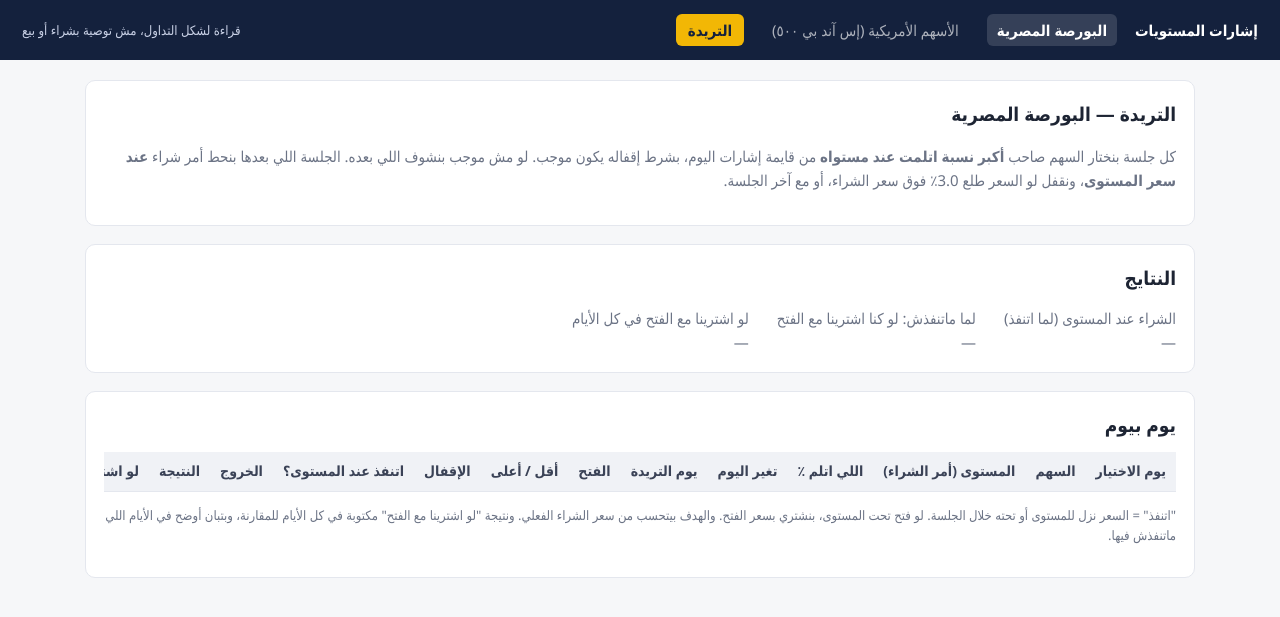
After one commit to dofahmy/EGX_Trade, a Flask app: page /trade in a window 1280 px wide. The commit adds this page. Shown: the top 617 px of the page. Run offline with Flask 3, Linux system fonts and the light colour scheme; lists and menus that the app fills with data are empty.

Commit message:
Add files via upload

```diff
--- a/app.py
+++ b/app.py
@@ -4,7 +4,7 @@ from functools import wraps
 
 from flask import Flask, request, redirect, url_for, render_template, Response, abort
 
-from engine import Store, process_upload, analyze, METHODS
+from engine import Store, process_upload, analyze, METHODS, same_day_trades
 import us
 
 DATA_DIR = os.environ.get('DATA_DIR', '/data' if Path('/data').exists() else './data')
@@ -27,14 +27,14 @@ STORES = {m: Store(v['root']) for m, v in MARKETS.items()}
 
 DEFAULTS = {
     'egx': dict(day_win=20, min_prices=7, threshold=10, mult=2.0, min_win=20, max_win=None,
-                min_share=10.0, gap=3.0, gap_max=None, hold=2, warn_share=2.0),
+                min_share=10.0, gap=3.0, gap_max=None, hold=2, warn_share=2.0, tp=3.0),
     # الجلسة الأمريكية ٧٨ فترة بدل ٥٤، فعدد المرات متكبّر بنفس النسبة. وعدد الأسهم أكبر، فالحد أكبر.
     # والسهم الأمريكي بيتداول على مئات الأسعار، فالنسبة اللي بتتلم عند سعر واحد صغيرة جدًا مقارنة بمصر
     'us': dict(day_win=29, min_prices=7, threshold=10, mult=2.0, min_win=29, max_win=None,
-               min_share=0.0, gap=3.0, gap_max=None, hold=2, warn_share=0.2),
+               min_share=0.0, gap=3.0, gap_max=None, hold=2, warn_share=0.2, tp=3.0),
 }
 TYPES = dict(day_win=int, min_prices=int, threshold=int, mult=float, min_win=int, max_win=int,
-             min_share=float, gap=float, gap_max=float, hold=int, warn_share=float)
+             min_share=float, gap=float, gap_max=float, hold=int, warn_share=float, tp=float)
 OPTIONAL = {'max_win', 'gap_max'}
 
 
@@ -271,6 +271,29 @@ def stock(sym):
     return render_template('stock.html', sym=sym, rows=rows, p=p)
 
 
+@app.route('/trade')
+@auth
+def trade():
+    """التريدة: شراء وبيع في نفس اليوم على السهم صاحب أكبر نسبة اتلمت."""
+    m = market()
+    p = params(m)
+    rows = same_day_trades(STORES[m], **p)
+
+    def summ(key_f, key_r):
+        done = [r['next'] for r in rows if r.get('next') and not r['next'].get('missing')]
+        lst = [n for n in done if key_f(n)]
+        if not lst:
+            return None
+        res = [n[key_r] for n in lst]
+        return dict(n=len(lst), of=len(done), avg=round(sum(res) / len(res), 2), total=round(sum(res), 2),
+                    wins=sum(1 for x in res if x > 0), tp=sum(1 for n in lst if n['why' if key_r == 'res' else 'o_why'] == 'tp'))
+    sm = dict(level=summ(lambda n: n['filled'], 'res'),
+              miss_open=summ(lambda n: not n['filled'], 'o_res'),
+              all_open=summ(lambda n: True, 'o_res'))
+    approx = any(r.get('next') and not r['next'].get('missing') and not r['next']['exact'] for r in rows)
+    return render_template('trade.html', rows=rows, p=p, sm=sm, approx=approx)
+
+
 @app.route('/export')
 @auth
 def export():
--- a/templates/base.html
+++ b/templates/base.html
@@ -48,6 +48,7 @@ a{color:var(--blue)}
     {% for k, v in markets.items() %}
       <a href="{{ url_for('index', m=k) }}" style="font-weight:{{ 700 if k==mkt else 400 }};opacity:{{ 1 if k==mkt else 0.65 }};padding:4px 10px;border-radius:6px;{{ 'background:rgba(255,255,255,.14);' if k==mkt }}">{{ v.title }}</a>
     {% endfor %}
+    <a href="{{ murl('trade') }}" style="background:#f2b705;color:#14213d;padding:4px 12px;border-radius:6px">التريدة</a>
   </div>
   <span class="mute" style="color:#c9d1e6;font-size:13px">قراءة لشكل التداول، مش توصية بشراء أو بيع</span>
 </header>
--- a/templates/index.html
+++ b/templates/index.html
@@ -273,7 +273,11 @@ fieldset .inline{gap:14px}
         </div>
         <p class="note">شرط الفتح: لو "من" ٠ و"لـ" فاضي، يبقى من غير شرط. مدة الشيل بتعد يوم الشراء: ٢ = الإشارة التلات، الشراء مع فتح الأربعاء، والبيع مع آخر سعر الخميس.</p>
       </fieldset>
-      <fieldset><legend>٤. التحذيرات</legend>
+      <fieldset><legend>٤. التريدة (شراء وبيع في نفس اليوم)</legend>
+        <label>الهدف: نقفل لو السعر طلع فوق سعر الشراء بـ ٪<input type="number" name="tp" value="{{ p.tp }}" min="0.1" step="any"></label>
+        <p class="note">السهم بيتختار من قايمة إشارات اليوم بعدد المرات وعدد الأسعار اللي في الجزء الأول.</p>
+      </fieldset>
+      <fieldset><legend>٥. التحذيرات</legend>
         <label>المستوى يبقى تحذير لو النسبة اللي اتلمت عنده أقل من ٪<input type="number" name="warn_share" value="{{ p.warn_share }}" min="0" step="any"></label>
       </fieldset>
       <button>حفظ</button>
--- /dev/null
+++ b/templates/trade.html
@@ -0,0 +1,81 @@
+{% extends 'base.html' %}
+{% block title %}التريدة{% endblock %}
+{% block body %}
+{% set last = rows[-1] if rows else none %}
+<div class="card">
+  <h2>التريدة — {{ mtitle }}</h2>
+  <p class="mute">كل جلسة بنختار السهم صاحب <b>أكبر نسبة اتلمت عند مستواه</b> من قايمة إشارات اليوم، بشرط إقفاله يكون موجب. لو مش موجب بنشوف اللي بعده. الجلسة اللي بعدها بنحط أمر شراء <b>عند سعر المستوى</b>، ونقفل لو السعر طلع {{ p.tp }}٪ فوق سعر الشراء، أو مع آخر الجلسة.</p>
+  {% if last and last.pick and not last.next %}
+  <div class="banner buy">
+    <b>أمر الجلسة الجاية</b> (من جلسة {{ last.date }}):
+    شراء <b>{{ last.pick.name }}</b> <span class="mute">{{ last.pick.sym }}</span> عند <b>{{ last.pick.level }}</b>،
+    والهدف <b>{{ last.pick.target }}</b> (+{{ p.tp }}٪)، ولو ماوصلش نقفل مع آخر الجلسة.
+    <div class="note">اتلم عند المستوى {{ '%.2f'|format(last.pick.share) }}٪ من تداول اليوم، في {{ last.pick.win }} فترة، وقفل {{ '%+.2f'|format(last.pick.chg) }}٪ على {{ last.pick.last }}.</div>
+  </div>
+  {% elif last and not last.pick %}
+  <div class="banner idle">جلسة {{ last.date }}: مفيش سهم في قايمة الإشارات إقفاله موجب، فمفيش أمر للجلسة الجاية.</div>
+  {% endif %}
+</div>
+
+<div class="card">
+  <h2>النتايج</h2>
+  <div style="display:flex;flex-wrap:wrap;gap:28px">
+    {% for key, title in [('level','الشراء عند المستوى (لما اتنفذ)'), ('miss_open','لما ماتنفذش: لو كنا اشترينا مع الفتح'), ('all_open','لو اشترينا مع الفتح في كل الأيام')] %}
+    {% set s = sm[key] %}
+    <div>
+      <div class="mute">{{ title }}</div>
+      {% if s %}
+      <div class="big"><span class="{{ 'pos' if s.avg>0 else 'neg' if s.avg<0 else '' }}">{{ '%+.2f'|format(s.avg) }}٪</span> متوسط
+        · مجموع <span class="{{ 'pos' if s.total>0 else 'neg' if s.total<0 else '' }}">{{ '%+.2f'|format(s.total) }}٪</span></div>
+      <div class="note">{{ s.n }} من {{ s.of }} يوم · كسبانة {{ s.wins }} · وصلت الهدف {{ s.tp }}</div>
+      {% else %}<div class="mute">—</div>{% endif %}
+    </div>
+    {% endfor %}
+  </div>
+  {% if approx %}<p class="note" style="color:var(--amber)">⚠ الجلسات اللي جنبها "تقريبي" اترفعت قبل التحديث ده، فمش متخزن فيها ترتيب الحركة جوه اليوم. بنفترض إن السعر نزل للمستوى الأول وبعدين طلع للهدف، وده ممكن مايكونش حصل. لو عاوزاها دقيقة، احذفي الجلسة وارفعيها تاني.</p>{% endif %}
+</div>
+
+<div class="card">
+  <h2>يوم بيوم</h2>
+  <div class="tablewrap"><table>
+    <tr><th>يوم الاختيار</th><th>السهم</th><th>المستوى (أمر الشراء)</th><th>اللي اتلم ٪</th><th>تغير اليوم</th>
+        <th>يوم التريدة</th><th>الفتح</th><th>أقل / أعلى</th><th>الإقفال</th><th>اتنفذ عند المستوى؟</th><th>الخروج</th><th>النتيجة</th><th>لو اشترينا مع الفتح</th></tr>
+    {% for r in rows|reverse %}
+    {% set k = r.pick %}{% set n = r.next %}
+    <tr>
+      <td><a href="{{ murl('day', date=r.date) }}">{{ r.date }}</a>
+        {% if r.skipped %}<div class="note" style="white-space:normal">اتخطينا: {% for x in r.skipped %}{{ x.sym }} ({{ '%+.2f'|format(x.chg) }}٪){{ '، ' if not loop.last }}{% endfor %}</div>{% endif %}</td>
+      {% if not k %}
+      <td colspan="12" class="mute">مفيش سهم إقفاله موجب في قايمة إشارات اليوم ({{ r.count }} إشارة)</td>
+      {% else %}
+      <td><a href="{{ murl('stock', sym=k.sym) }}">{{ k.sym }}</a><div class="note">{{ k.name }}</div></td>
+      <td class="num"><b>{{ k.level }}</b><div class="note">هدف {{ k.target }}</div></td>
+      <td class="num">{{ '%.2f'|format(k.share) }}٪<div class="note">{{ k.win }} فترة</div></td>
+      <td class="num pos">{{ '%+.2f'|format(k.chg) }}٪</td>
+      {% if not n %}
+      <td colspan="8"><span class="pill armed">الجلسة الجاية</span></td>
+      {% elif n.missing %}
+      <td>{{ n.date }}</td><td colspan="7" class="mute">السهم ماتداولش</td>
+      {% else %}
+      <td>{{ n.date }}{% if not n.exact %}<div class="note" style="color:var(--amber)">تقريبي</div>{% endif %}</td>
+      <td class="num">{{ n.open }}<div class="note {{ 'pos' if n.gap>0 else 'neg' if n.gap<0 else '' }}">{{ '%+.2f'|format(n.gap) }}٪ من المستوى</div></td>
+      <td class="num">{{ n.lo }} / {{ n.hi }}</td>
+      <td class="num">{{ n.last }}</td>
+      {% if n.filled %}
+      <td><span class="pill buy">اتنفذ</span><div class="note">عند {{ n.buy }}</div></td>
+      <td class="num">{{ n.exit }}<div class="note">{{ 'الهدف' if n.why=='tp' else 'آخر الجلسة' }}</div></td>
+      <td class="num {{ 'pos' if n.res>0 else 'neg' if n.res<0 else '' }}">{{ '%+.2f'|format(n.res) }}٪</td>
+      {% else %}
+      <td><span class="pill idle">ماتنفذش</span><div class="note">أقل سعر {{ n.lo }}</div></td>
+      <td class="mute">—</td><td class="mute">—</td>
+      {% endif %}
+      <td class="num {{ 'pos' if n.o_res>0 else 'neg' if n.o_res<0 else '' }}" style="{{ 'font-size:15px' if not n.filled else 'opacity:.6' }}">{{ '%+.2f'|format(n.o_res) }}٪
+        <div class="note">{{ n.o_buy }} ← {{ n.o_exit }} ({{ 'الهدف' if n.o_why=='tp' else 'آخر الجلسة' }})</div></td>
+      {% endif %}
+      {% endif %}
+    </tr>
+    {% endfor %}
+  </table></div>
+  <p class="note">"اتنفذ" = السعر نزل للمستوى أو تحته خلال الجلسة. لو فتح تحت المستوى، بنشتري بسعر الفتح. والهدف بيتحسب من سعر الشراء الفعلي. ونتيجة "لو اشترينا مع الفتح" مكتوبة في كل الأيام للمقارنة، وبتبان أوضح في الأيام اللي ماتنفذش فيها.</p>
+</div>
+{% endblock %}
--- a/us.py
+++ b/us.py
@@ -11,7 +11,7 @@ from pathlib import Path
 
 import pandas as pd
 
-from engine import day_stats, levels
+from engine import day_stats, levels, bars
 
 BASE = Path(__file__).resolve().parent
 DATASET = os.environ.get('US_DATASET', 'XNAS.ITCH')
@@ -101,7 +101,7 @@ def process_fetch(store, jid: str, date: str):
         syms = list(names)
         start, end = session_bounds(date)
         c = client()
-        stats, lvls, ntr = [], [], 0
+        stats, lvls, brs, ntr = [], [], [], 0
         for i in range(0, len(syms), BATCH):
             batch = syms[i:i + BATCH]
             store.job_set(jid, state=f'بجيب الأسهم {i + 1}–{min(i + BATCH, len(syms))} من {len(syms)}')
@@ -114,6 +114,7 @@ def process_fetch(store, jid: str, date: str):
                 ntr += len(tr)
                 stats.append(day_stats(tr))
                 lvls.append(levels(tr))
+                brs.append(bars(tr))
         if not stats:
             raise RuntimeError('مفيش صفقات في اليوم ده. ممكن يكون أجازة في البورصة الأمريكية، أو التاريخ لسه ماجاش.')
         st = pd.concat(stats)
@@ -121,7 +122,7 @@ def process_fetch(store, jid: str, date: str):
         st = fill_prev(store, date, st)
         meta = {'date': date, 'trades': int(ntr), 'stocks': int(len(st)), 'source': DATASET,
                 'uploaded_at': dt.datetime.now().isoformat(timespec='seconds'), 'chain': []}
-        store.save(date, st, lv, meta)
+        store.save(date, st, lv, meta, pd.concat(brs, ignore_index=True))
         # لو فيه جلسة بعدها متخزنة، نحدّث الإقفال السابق بتاعها
         after = [d for d in store.dates() if d > date]
         if after:
```
Also changed, not shown: engine.py (+99 -3 lines).
